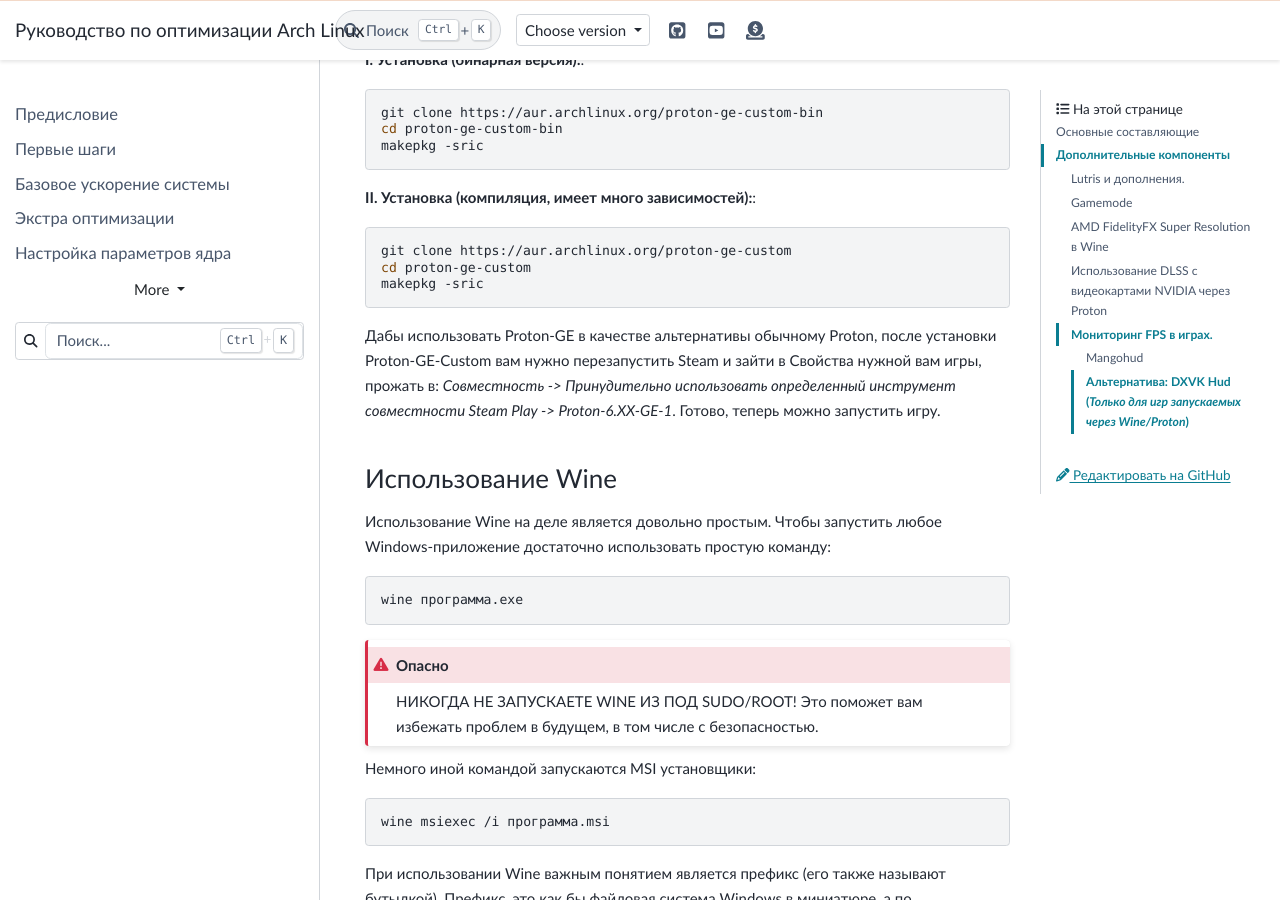
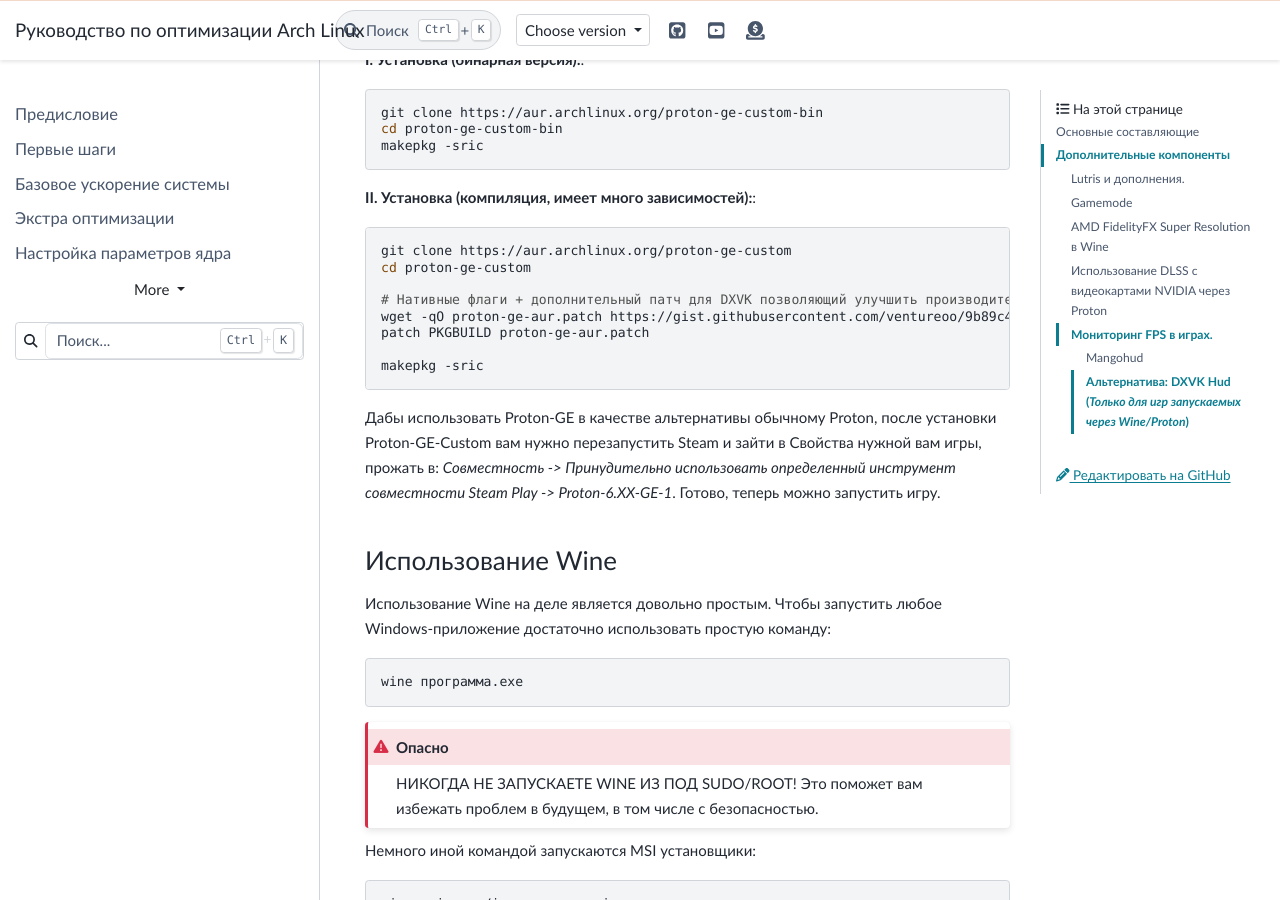
Before and after one commit to ventureoo/ARU, a Sphinx documentation site: the page built from docs/source/linux-gaming.rst, in a window 1280 px wide and 900 px high, scrolled down 4673 px. Built offline with Sphinx 7.4.7 and the PyData theme 0.15.4, drawn with Linux system fonts in a browser that asks for light colours.

Commit message:
linux-gaming: Add some stuff for Proton-GE

```diff
--- a/docs/source/linux-gaming.rst
+++ b/docs/source/linux-gaming.rst
@@ -223,6 +223,11 @@
 
   git clone https://aur.archlinux.org/proton-ge-custom
   cd proton-ge-custom
+
+  # Нативные флаги + дополнительный патч для DXVK позволяющий улучшить производительность видеокарт NVIDIA
+  wget -qO proton-ge-aur.patch https://gist.githubusercontent.com/ventureoo/9b89c4799fbc89304f42983c6e90bda0/raw/9f10d463dfecaaa4935be757b48912004c6996fd/proton-ge-aur
+  patch PKGBUILD proton-ge-aur.patch
+
   makepkg -sric
 
 Дабы использовать Proton-GE в качестве альтернативы обычному Proton,
```
